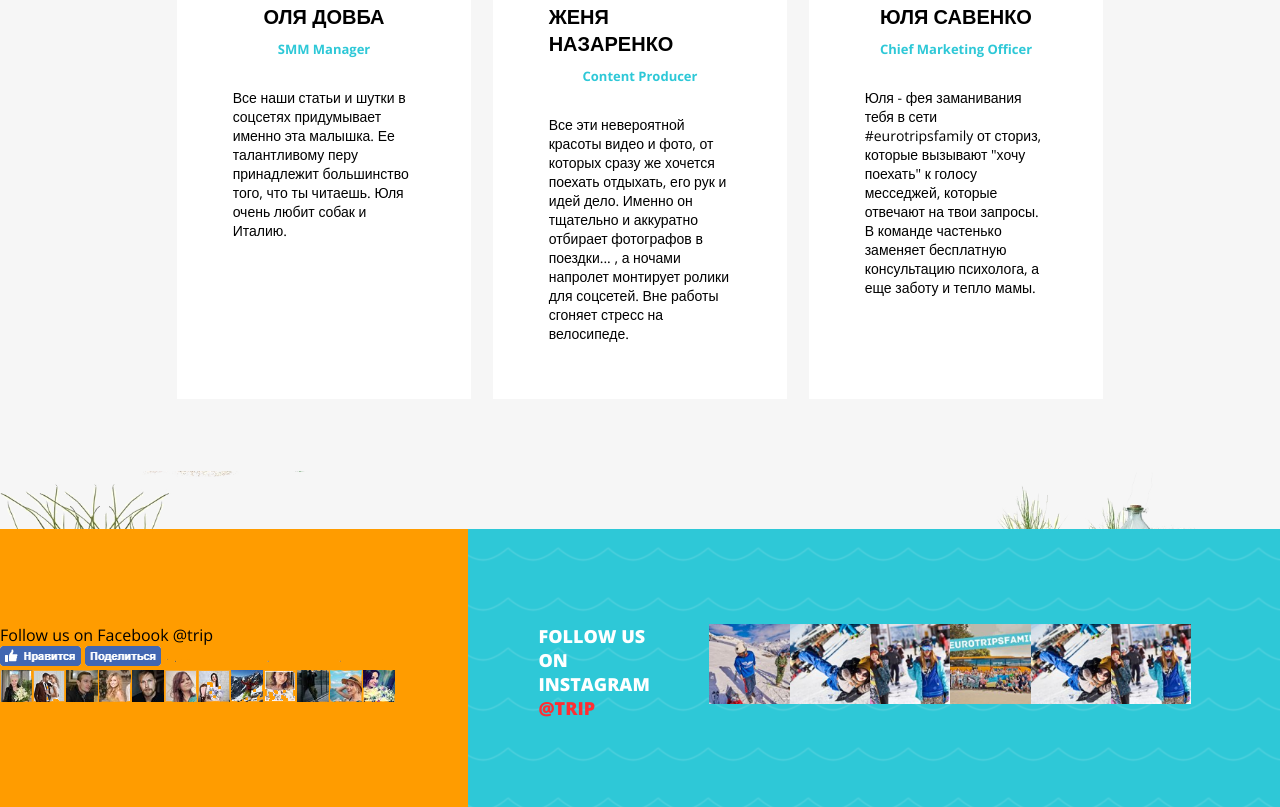
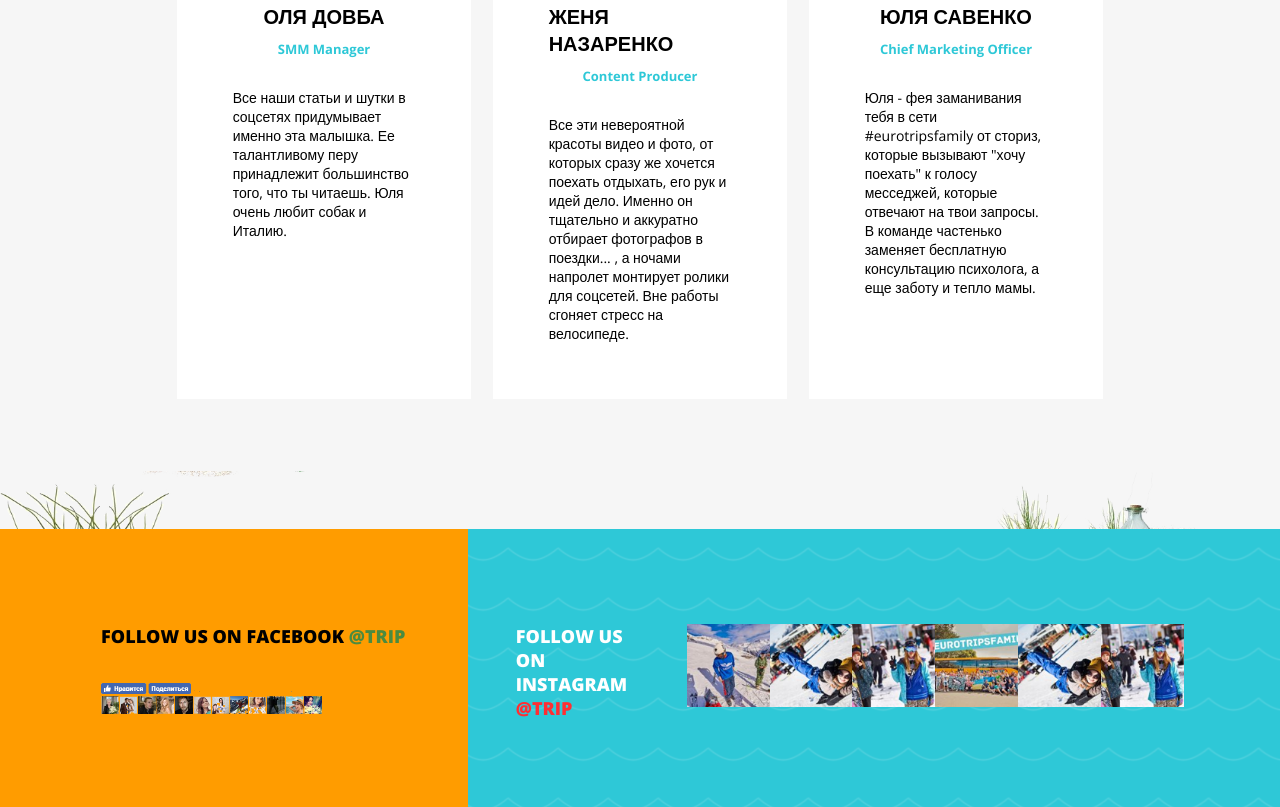
Before and after one commit to arsensaliev/travel-site, a website: page src/index.html in a window 1280 px wide. Shown: the part 6529-7336 px from the top of the page. Drawn offline with nearby package versions, Linux system fonts and the light colour scheme.

Commit message:
feat: add style for footer facebook

```diff
--- a/src/styles/scss/blocks/footer.scss
+++ b/src/styles/scss/blocks/footer.scss
@@ -7,6 +7,27 @@
         height: 278px;
         background-color: $color-4;
         padding-top: 95px;
+        padding-left: 7.9%;
+    }
+
+    &__follow--facebook {
+        color: $color-8;
+        font-size: 18px;
+        font-weight: 800;
+        text-transform: uppercase;
+    }
+
+    &__trip--green {
+        color: $color-5;
+    }
+
+    &__img-container {
+        width: 60%;
+        margin-top: 35px;
+    }
+
+    &__img {
+        width: 100%;
     }
 
     &__instagram {
@@ -15,7 +36,7 @@
         background-image: url("../../assets/images/bg-sky.png");
         display: flex;
         padding-top: 95px;
-        padding-left: 70px;
+        padding-left: 3.7%;
     }
 
     &__photos {
```
Also changed, not shown: src/styles/css/main.css.
